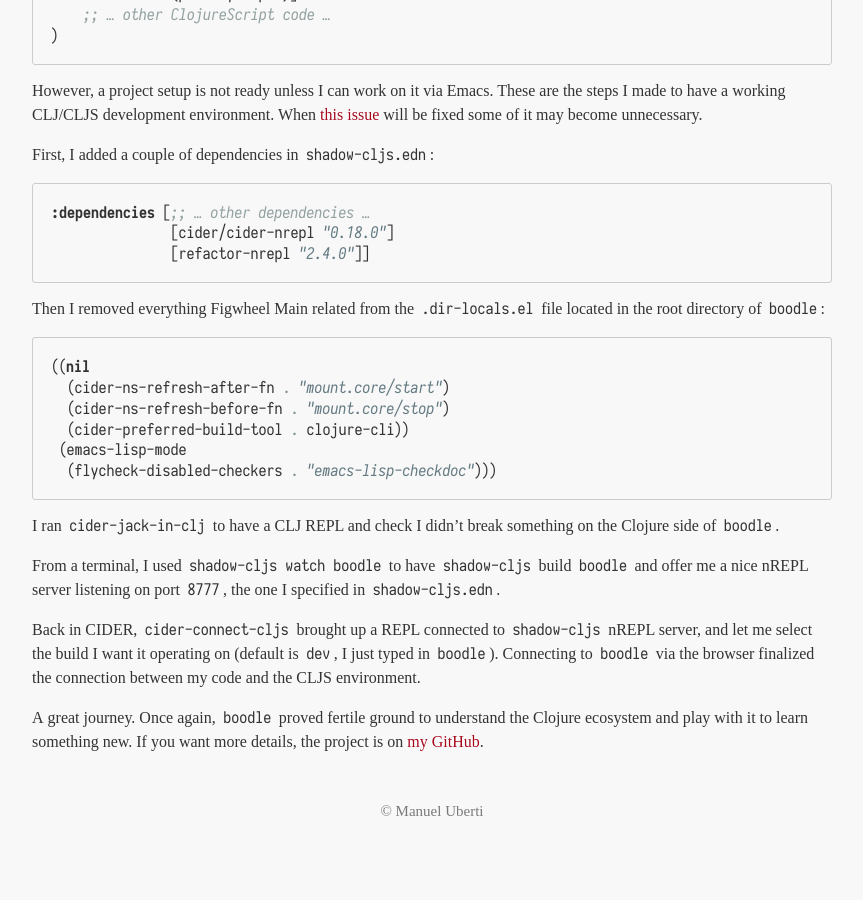
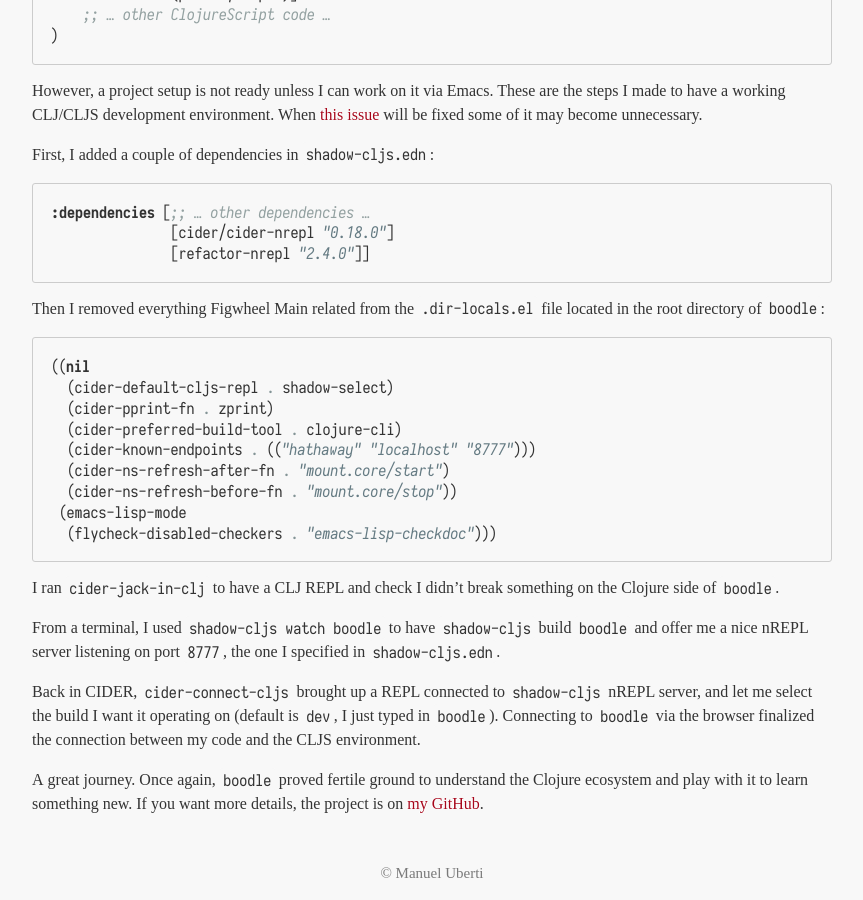
Before and after one commit to manuel-uberti/manuel-uberti.github.io, a Jekyll site: the page built from _posts/2018-11-14-deps-shadow-cljs.md, in a window 1280 px wide and 900 px high, scrolled down 1880 px. Shown: the whole window, without its empty margins (208-1071 px from the left). Built offline with Jekyll 4.4.1, drawn with Linux system fonts in a browser that asks for light colours; some web fonts are replaced; before the commit the page ends 2717 px from its top, so only the background shows below that.

Commit message:
Update .dir-locals.el snippet

````diff
--- a/_posts/2018-11-14-deps-shadow-cljs.md
+++ b/_posts/2018-11-14-deps-shadow-cljs.md
@@ -125,9 +125,12 @@
 
 ``` emacs-lisp
 ((nil
+  (cider-default-cljs-repl . shadow-select)
+  (cider-pprint-fn . zprint)
+  (cider-preferred-build-tool . clojure-cli)
+  (cider-known-endpoints . (("hathaway" "localhost" "8777")))
   (cider-ns-refresh-after-fn . "mount.core/start")
-  (cider-ns-refresh-before-fn . "mount.core/stop")
-  (cider-preferred-build-tool . clojure-cli))
+  (cider-ns-refresh-before-fn . "mount.core/stop"))
  (emacs-lisp-mode
   (flycheck-disabled-checkers . "emacs-lisp-checkdoc")))
 ```
````
